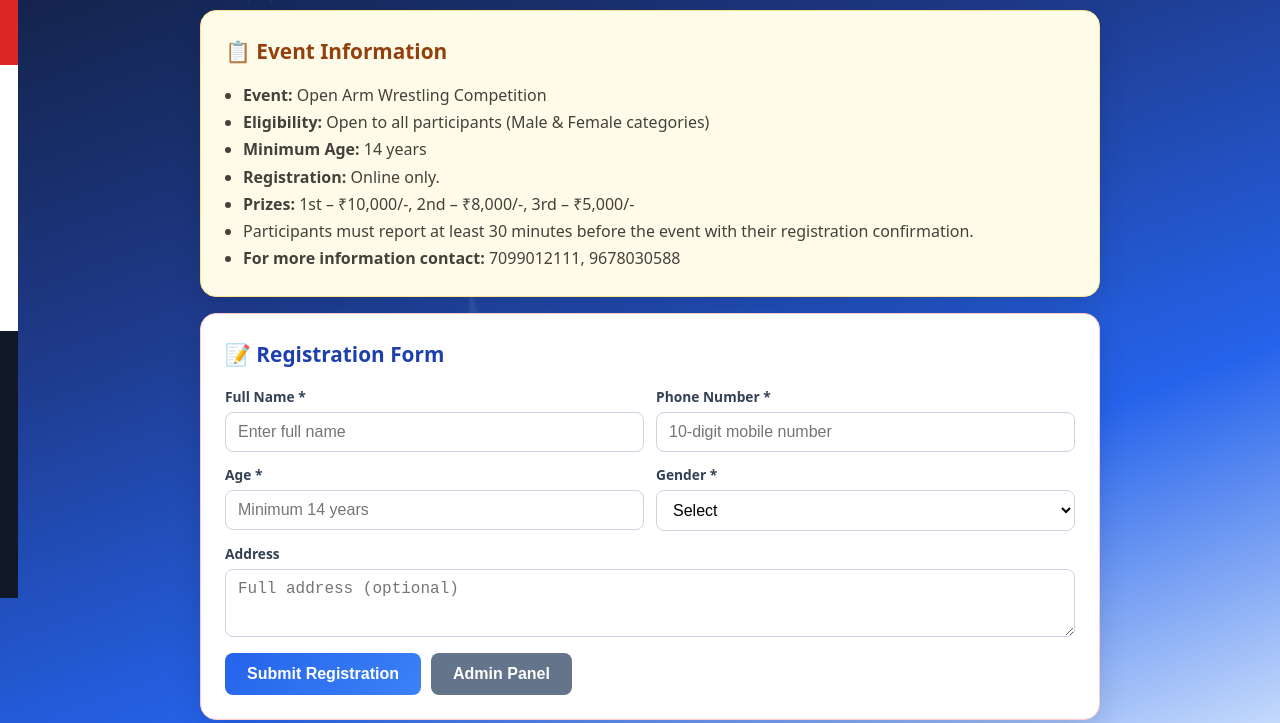
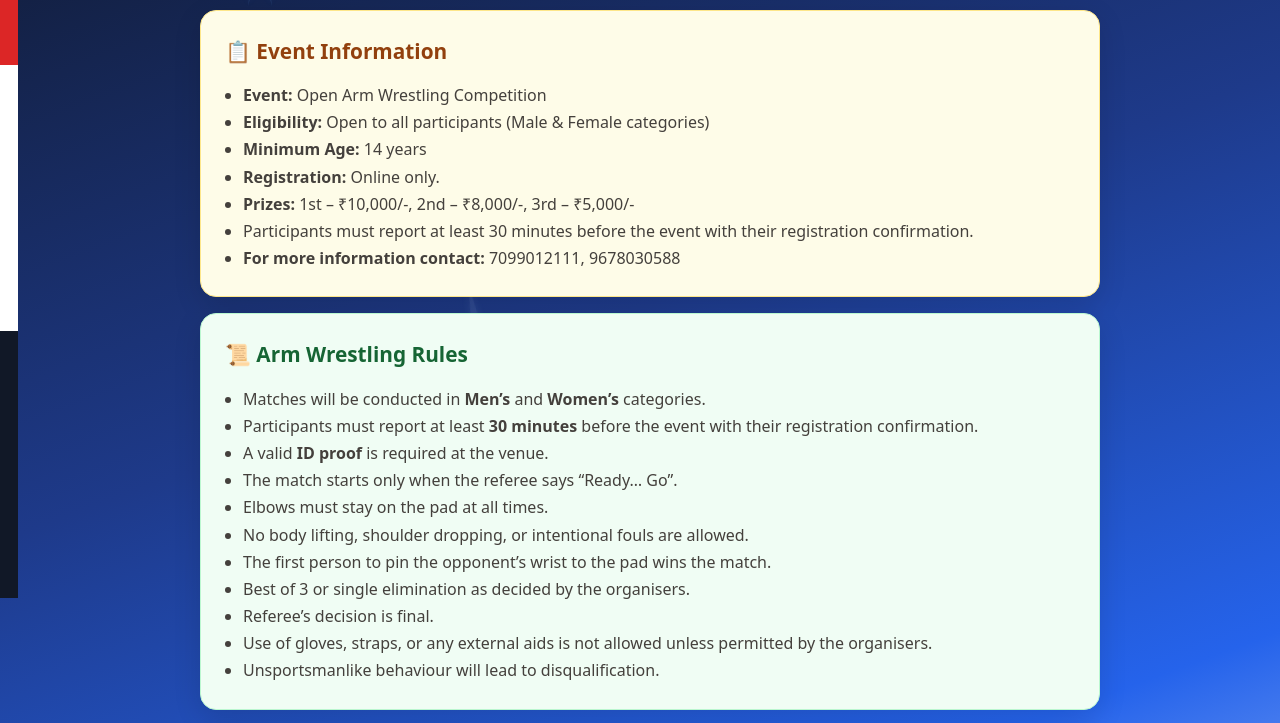
Before and after one commit to 75thkarbianglongday/arm-wrestling, a plain HTML site: page index.html in a window 1280 px wide. Shown: the part 202-925 px from the top of the page. Drawn offline with Linux system fonts and the light colour scheme.

Commit message:
Update index.html

```diff
--- a/index.html
+++ b/index.html
@@ -143,6 +143,23 @@ th { background: #f1f5f9; }
       <li><strong>Prizes:</strong> 1st – ₹10,000/-, 2nd – ₹8,000/-, 3rd – ₹5,000/-</li>
       <li>Participants must report at least 30 minutes before the event with their registration confirmation.</li>
       <li><strong>For more information contact:</strong> 7099012111, 9678030588</li>
+    </ul>
+  </div>
+
+  <div class="section" style="background:#f0fdf4; border-color:#bbf7d0;">
+    <h2 style="color:#166534;">📜 Arm Wrestling Rules</h2>
+    <ul style="padding-left:18px; color:#44403c; line-height:1.7;">
+      <li>Matches will be conducted in <strong>Men’s</strong> and <strong>Women’s</strong> categories.</li>
+      <li>Participants must report at least <strong>30 minutes</strong> before the event with their registration confirmation.</li>
+      <li>A valid <strong>ID proof</strong> is required at the venue.</li>
+      <li>The match starts only when the referee says “Ready… Go”.</li>
+      <li>Elbows must stay on the pad at all times.</li>
+      <li>No body lifting, shoulder dropping, or intentional fouls are allowed.</li>
+      <li>The first person to pin the opponent’s wrist to the pad wins the match.</li>
+      <li>Best of 3 or single elimination as decided by the organisers.</li>
+      <li>Referee’s decision is final.</li>
+      <li>Use of gloves, straps, or any external aids is not allowed unless permitted by the organisers.</li>
+      <li>Unsportsmanlike behaviour will lead to disqualification.</li>
     </ul>
   </div>
 
```
